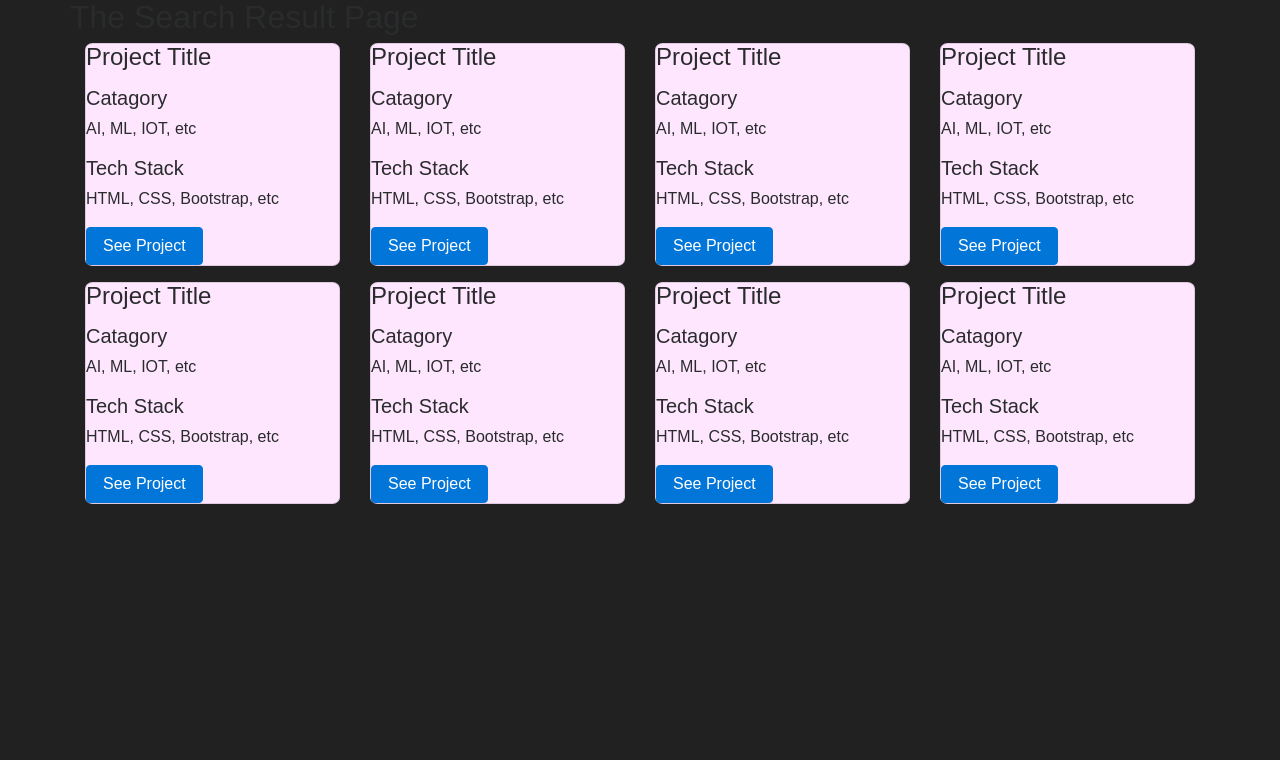
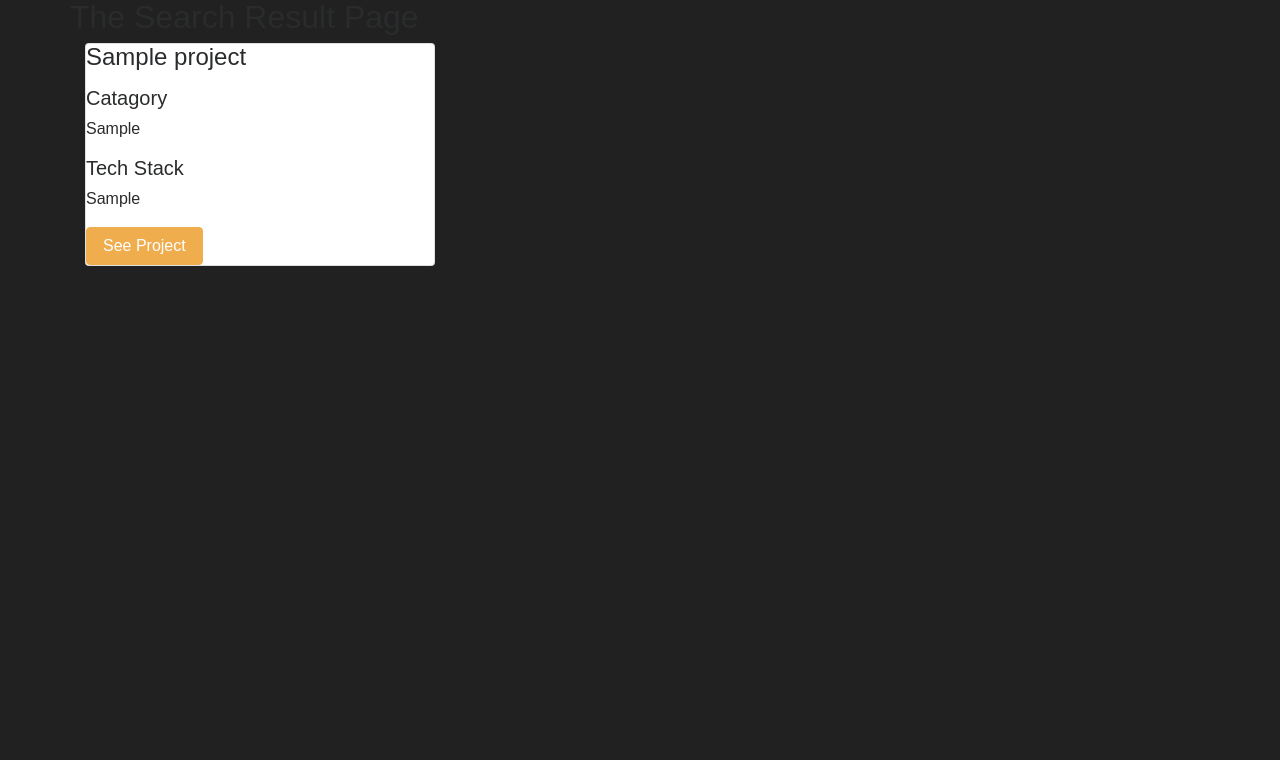
Before and after one commit to GuptaAman08/Project-Panorama, a Flask app: page /search-results in a window 1280 px wide. Shown: the part 54-814 px from the top of the page. Run offline with Flask 2, Linux system fonts and the light colour scheme; a database or web service that is not in the repository returns one stand-in record (values such as "Sample title"); some libraries are stand-ins or nearby versions.

Commit message:
retrive projects from database and display on website

```diff
--- a/app.py
+++ b/app.py
@@ -9,11 +9,15 @@ app = Flask(__name__)
 
 @app.route('/')
 def success():
-    return render_template('home.html')
+    projects = list(mongo.projectCollection.find())
+    numResults = min(len(projects),4)
+    return render_template('home.html',projects=projects, numResults=numResults)
 
 @app.route('/home', methods=["POST","GET"])
 def landing():
-    return render_template('home.html')
+    projects = list(mongo.projectCollection.find())
+    numResults = min(len(projects),4)
+    return render_template('home.html',projects=projects, numResults=numResults)
 
 
 
@@ -128,7 +132,9 @@ def logout():
 
 @app.route('/search-results', methods=['POST','GET'])
 def projects_search():
-    return render_template('projects_search.html')
+    projects = list(mongo.projectCollection.find())
+    numResults = min(len(projects),4)
+    return render_template('projects_search.html',projects=projects, numResults=numResults)
 
 class UploadProject(Form):
     proj_leader = StringField('Project Leader registered email ID', [validators.InputRequired(message="Input Mandatory"), validators.Regexp(regex='^[0-9]{4}[a-z]+.[a-z]+@ves.ac.in$',message="Inappropriate Email ID")])
--- a/templates/projects_search.html
+++ b/templates/projects_search.html
@@ -1,21 +1,5 @@
 {% extends 'index.html' %}
 {% block head %}
-<style>
-
-.card {
-    transition: box-shadow .3s;
-    border-radius:3%;
-    background:#ffe6ff;
-
-}
-.card:hover {
-    border: 1px solid #000;
-    background-color: #fff;
-    box-shadow: 0em 0em 2em rgba(33, 33, 33, 0.40);
-    cursor: pointer;
-}
-
-</style>
 
 {% endblock %}
 
@@ -25,95 +9,18 @@
             <h2 id="one_space">The Search Result Page</h2>
         </div>
         <div class="row">
-            <div class="col-sm-6 col-md-4 col-lg-3" >
-                <div class="card  mb-3">
-                    <div class="card-body">
-                        <h4 class="card-title">Project Title</h4>
-                        <p class="card-text"><h5>Catagory</h5>AI, ML, IOT, etc</p>
-                        <p class="card-text"><h5>Tech Stack</h5>HTML, CSS, Bootstrap, etc</p>
-                        <a href="#" class="btn btn-primary">See Project</a>
+            {% for project in projects %}
+                    <div class="col-sm-6 col-md-6 col-lg-4" >
+                        <div class="card mb-3 ">
+                            <div class="card-body ">
+                                <h4 class="card-title">{{project['project_name'] | truncate(15,killwords=True,leeway=0) }}</h4>
+                                <p class="card-text"><h5>Catagory</h5>{{project['project_category'] | truncate(10)  }}</p>
+                                <p class="card-text"><h5>Tech Stack</h5>{{project['project_techstack'] | truncate(20) }}</p>
+                                <a href="#" class="btn btn-warning">See Project</a>
+                            </div>
+                        </div>
                     </div>
-                </div>
-            </div>
-
-            <div class="col-sm-6 col-md-4 col-lg-3">
-                <div class="card  mb-3">
-                    <div class="card-body">
-                        <h4 class="card-title">Project Title</h4>
-                        <p class="card-text"><h5>Catagory</h5>AI, ML, IOT, etc</p>
-                        <p class="card-text"><h5>Tech Stack</h5>HTML, CSS, Bootstrap, etc</p>
-                        <a href="#" class="btn btn-primary">See Project</a>
-                    </div>
-                </div>
-            </div>
-
-            <div class="col-sm-6 col-md-4 col-lg-3">
-                <div class="card  mb-3">
-                    <div class="card-body">
-                        <h4 class="card-title">Project Title</h4>
-                        <p class="card-text"><h5>Catagory</h5>AI, ML, IOT, etc</p>
-                        <p class="card-text"><h5>Tech Stack</h5>HTML, CSS, Bootstrap, etc</p>
-                        <a href="#" class="btn btn-primary">See Project</a>
-                    </div>
-                </div>
-            </div>
-
-            <div class="col-sm-6 col-md-4 col-lg-3">
-                <div class="card  mb-3">
-                    <div class="card-body">
-                        <h4 class="card-title">Project Title</h4>
-                        <p class="card-text"><h5>Catagory</h5>AI, ML, IOT, etc</p>
-                        <p class="card-text"><h5>Tech Stack</h5>HTML, CSS, Bootstrap, etc</p>
-                        <a href="#" class="btn btn-primary">See Project</a>
-                    </div>
-                </div>
-            </div>
-
-            <div class="col-sm-6 col-md-4 col-lg-3">
-                <div class="card  mb-3">
-                    <div class="card-body">
-                        <h4 class="card-title">Project Title</h4>
-                        <p class="card-text"><h5>Catagory</h5>AI, ML, IOT, etc</p>
-                        <p class="card-text"><h5>Tech Stack</h5>HTML, CSS, Bootstrap, etc</p>
-                        <a href="#" class="btn btn-primary">See Project</a>
-                    </div>
-                </div>
-            </div>
-
-            <div class="col-sm-6 col-md-4 col-lg-3">
-                <div class="card  mb-3">
-                    <div class="card-body">
-                        <h4 class="card-title">Project Title</h4>
-                        <p class="card-text"><h5>Catagory</h5>AI, ML, IOT, etc</p>
-                        <p class="card-text"><h5>Tech Stack</h5>HTML, CSS, Bootstrap, etc</p>
-                        <a href="#" class="btn btn-primary">See Project</a>
-                    </div>
-                </div>
-            </div>
-
-            <div class="col-sm-6 col-md-4 col-lg-3">
-                <div class="card  mb-3">
-                    <div class="card-body">
-                        <h4 class="card-title">Project Title</h4>
-                        <p class="card-text"><h5>Catagory</h5>AI, ML, IOT, etc</p>
-                        <p class="card-text"><h5>Tech Stack</h5>HTML, CSS, Bootstrap, etc</p>
-                        <a href="#" class="btn btn-primary">See Project</a>
-                    </div>
-                </div>
-            </div>
-
-            <div class="col-sm-6 col-md-4 col-lg-3">
-                <div class="card  mb-3">
-                    <div class="card-body">
-                        <h4 class="card-title">Project Title</h4>
-                        <p class="card-text"><h5>Catagory</h5>AI, ML, IOT, etc</p>
-                        <p class="card-text"><h5>Tech Stack</h5>HTML, CSS, Bootstrap, etc</p>
-                        <a href="#" class="btn btn-primary">See Project</a>
-                    </div>
-                </div>
-            </div>
-
-
+            {% endfor %}
         </div>
     </div>
 
```
Also changed, not shown: templates/home.html (+30 -56 lines), static/img/bg2.png (added).
